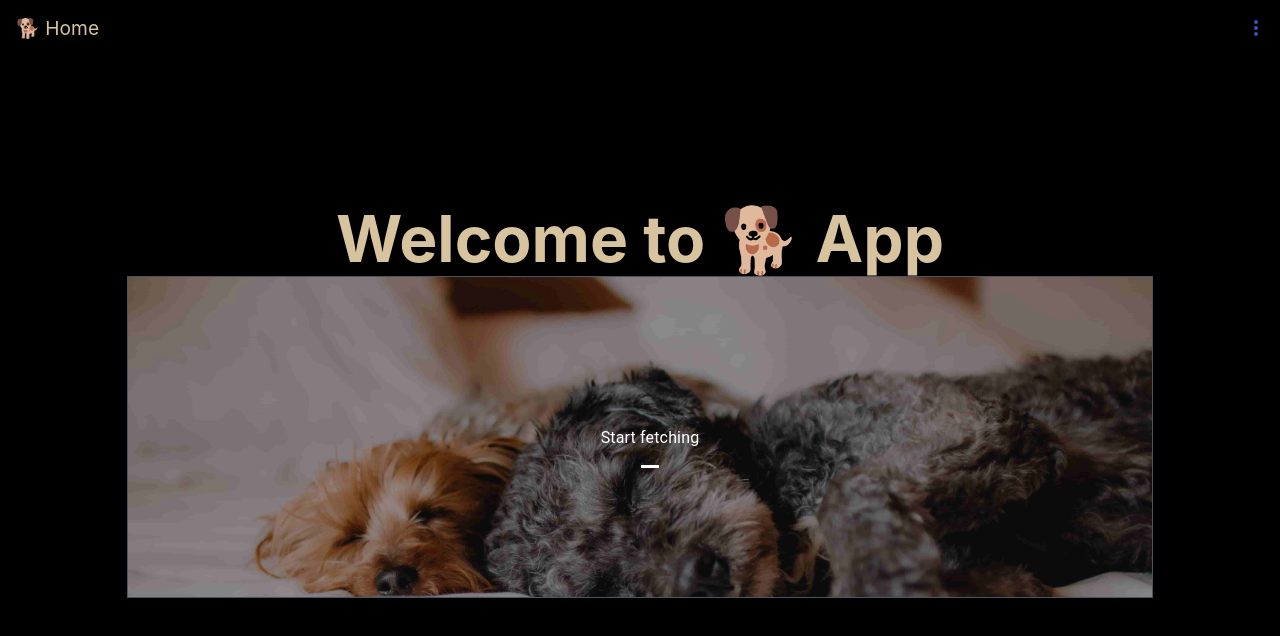
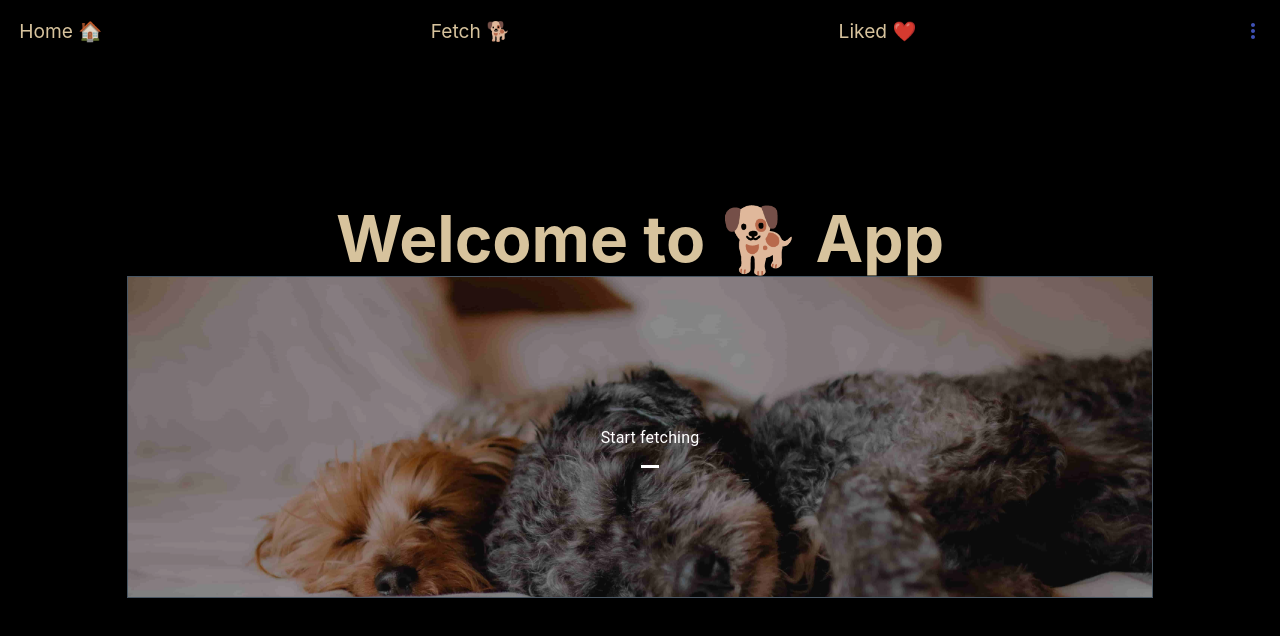
Before and after one commit to zdzislawbela/dogs-app, a Next.js app: page / in a window 1280 px wide. Shown: the top 636 px of the page. Built offline with nearby package versions, Linux system fonts and the light colour scheme.

Commit message:
Add Liked Page to Header

```diff
--- a/components/Header/Header.jsx
+++ b/components/Header/Header.jsx
@@ -2,7 +2,7 @@ import React, { useEffect, useState } from "react";
 import Link from "next/link";
 
 import Menu from "../Menu/Menu";
-import styles from "./Header.module.css";
+import style from "./Header.module.css";
 
 const Header = () => {
   const [scrolled, setScrolled] = useState(0);
@@ -18,15 +18,28 @@ const Header = () => {
 
   return (
     <div
-      className={`${styles.header} ${
-        scrolled ? styles.headerOnScroll : styles.headerOnTop
+      className={`${style.header} ${
+        scrolled ? style.headerOnScroll : style.headerOnTop
       }`}
     >
-      <a className={styles.headerLogo} href='/'>
-        <Link href='/'>
-          <a>🐕 Home</a>
+      <div className={style.link}>
+        <Link className={style.link} href='/'>
+          <a> Home 🏠</a>
         </Link>
-      </a>
+      </div>
+
+      <div className={style.link}>
+        <Link className={style.link} href='/fetch'>
+          <a> Fetch 🐕</a>
+        </Link>
+      </div>
+
+      <div className={style.link}>
+        <Link href='/liked'>
+          <a> Liked ❤️</a>
+        </Link>
+      </div>
+
       <Menu />
     </div>
   );
--- a/components/Header/Header.module.css
+++ b/components/Header/Header.module.css
@@ -4,7 +4,8 @@
   display: flex;
   justify-content: space-between;
   z-index: 100;
-  background-color: rgba(0, 0, 0, 0.219);
+  background-color: rgba(0, 0, 0, 0.884);
+  padding: 0.2rem 0.2rem 0 0.2rem;
 }
 
 .headerOnTop {
@@ -16,12 +17,13 @@
   transition: all 0.3s;
 }
 
-.headerLogo {
+.link {
   padding: 1rem;
+  text-align: center;
   transition: all 1s;
 }
 
-.headerLogo:hover {
+.link:hover {
   border-bottom: 1px solid wheat;
   padding-left: 1.8rem;
   transition: all 0.3s;
```
